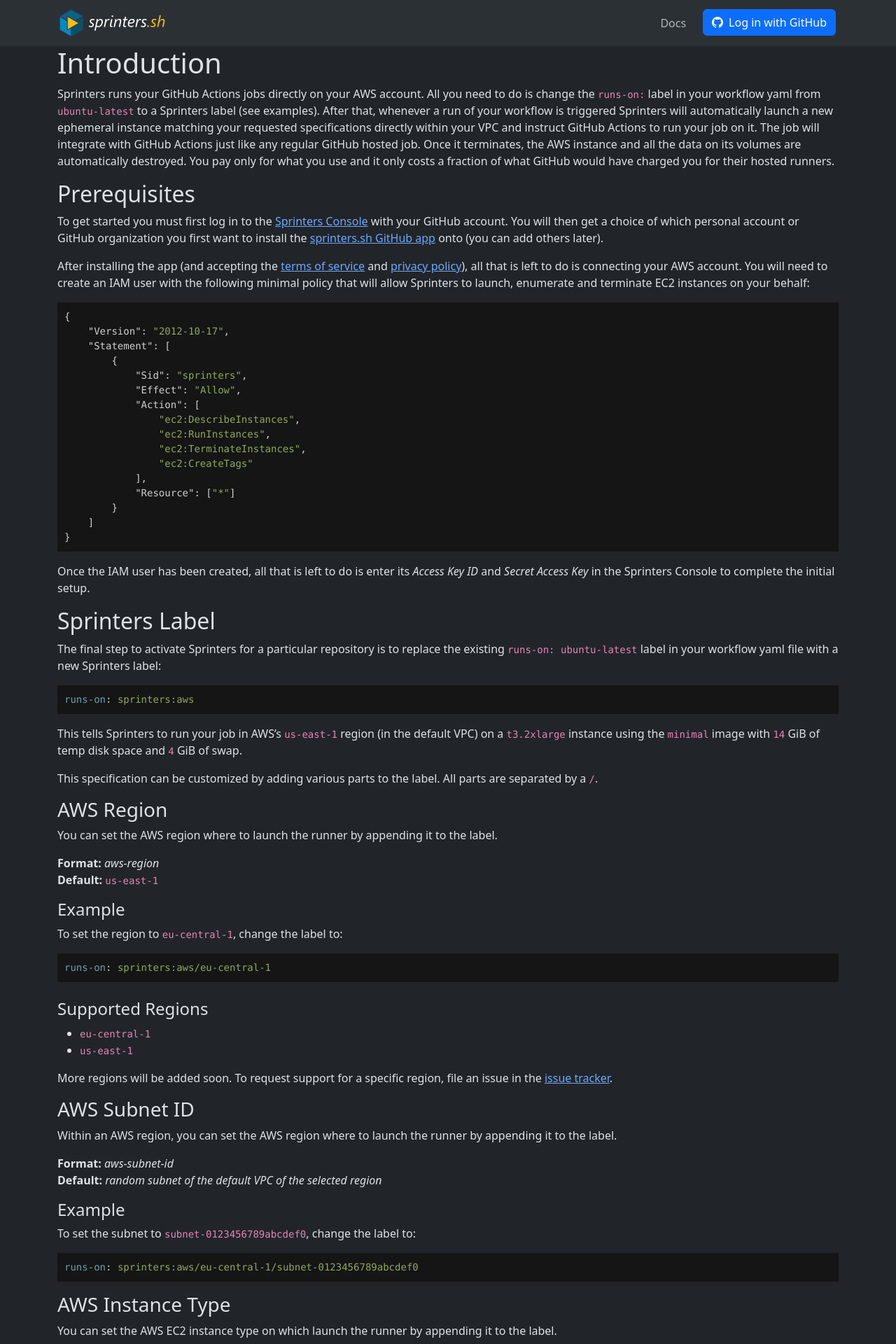
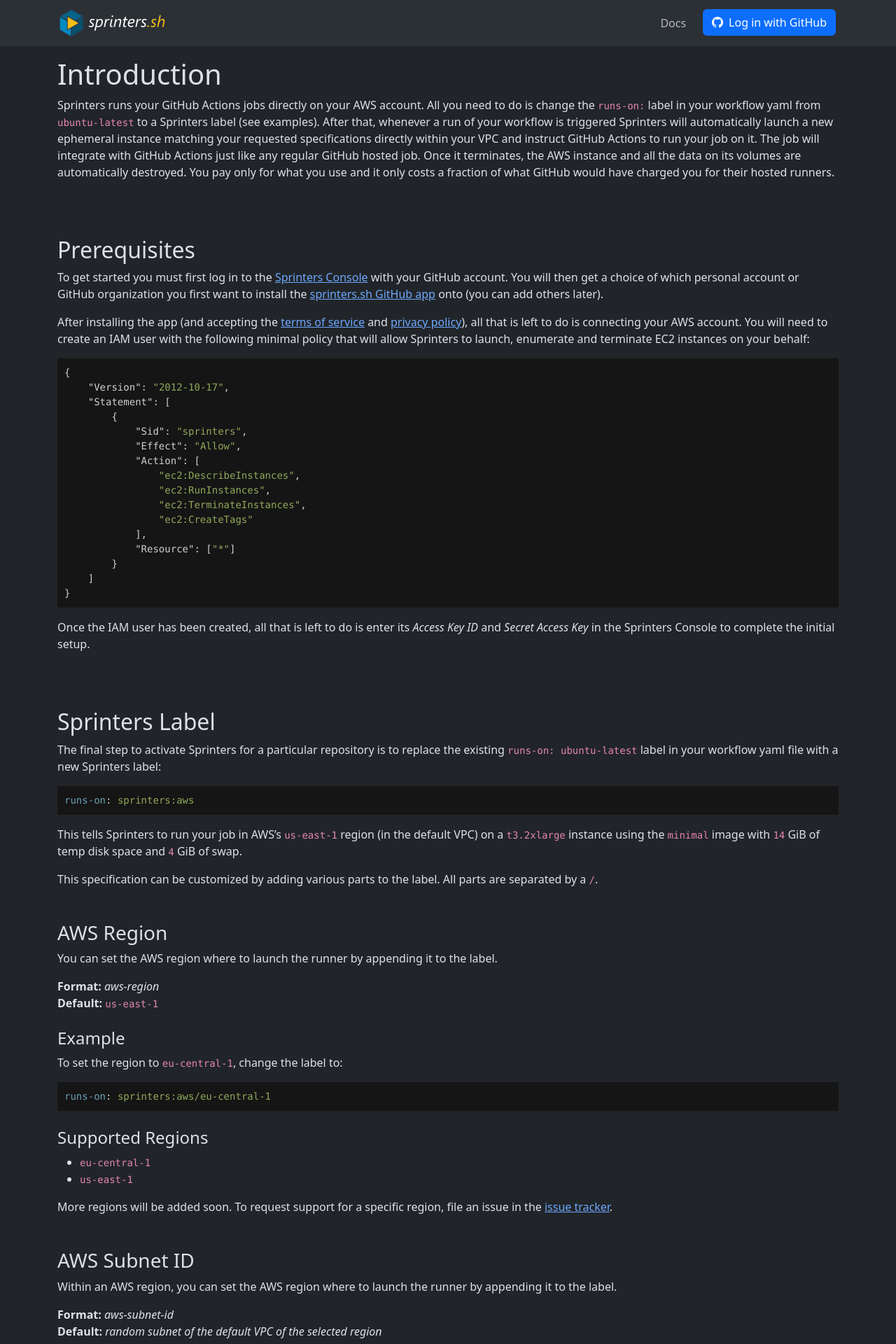
Before and after one commit to sprinters-sh/sprinters.sh, a Jekyll site: the page built from docs.md, in a window 1280 px wide. Shown: the top 1920 px of the page at 70% size. Built offline with Jekyll 4.4.1, drawn with Linux system fonts in a browser that asks for light colours.

Commit message:
Added docs for Sprinters label

````diff
--- a/assets/sprinters.css
+++ b/assets/sprinters.css
@@ -1,9 +1,27 @@
 .fs-0 {
     font-size: calc(1.5rem + 1.5vw) !important;
 }
+.fs-7 {
+    font-size: 0.875rem !important;
+}
+.fs-8 {
+    font-size: 0.765rem !important;
+}
+.fs-9 {
+    font-size: 0.670rem !important;
+}
 
-.fs-7 {
-    font-size: 0.75rem !important;
+.mt-6 {
+    margin-top: 5rem !important;
+}
+.mt-7 {
+    margin-top: 7.5rem !important;
+}
+.mb-6 {
+    margin-bottom: 5rem !important;
+}
+.mb-7 {
+    margin-bottom: 7.5rem !important;
 }
 
 .pt-6 {
--- a/docs.md
+++ b/docs.md
@@ -4,6 +4,8 @@
 ---
 
 # Introduction
+{: .mt-3 }
+
 Sprinters runs your GitHub Actions jobs directly on your AWS account. All you need to do is change the `runs-on:` label in your
 workflow yaml from `ubuntu-latest` to a Sprinters label (see examples). After that, whenever a run of your workflow is
 triggered Sprinters will automatically launch a new ephemeral instance matching your requested specifications directly
@@ -13,6 +15,7 @@
 hosted runners.
 
 ## Prerequisites
+{: .mt-6 }
 
 To get started you must first log in to the [Sprinters Console](https://console.sprinters.sh/login) with your GitHub
 account. You will then get a choice of which personal account or GitHub organization you first want to install the
@@ -45,6 +48,7 @@
 Sprinters Console to complete the initial setup.
 
 ## Sprinters Label
+{: .mt-6 }
 
 The final step to activate Sprinters for a particular repository is to replace the existing `runs-on: ubuntu-latest`
 label in your workflow yaml file with a new Sprinters label:
@@ -59,12 +63,14 @@
 This specification can be customized by adding various parts to the label. All parts are separated by a `/`.
 
 ### AWS Region
+{: .mt-5 }
 You can set the AWS region where to launch the runner by appending it to the label.
 
 **Format:** _aws-region_\
 **Default:** `us-east-1`
 
 #### Example
+{: .mt-4 }
 To set the region to `eu-central-1`, change the label to:
 
 ```yaml
@@ -79,12 +85,14 @@
 More regions will be added soon. To request support for a specific region, file an issue in the [issue tracker](https://github.com/sprinters-sh/sprinters/issues).
 
 ### AWS Subnet ID
+{: .mt-5 }
 Within an AWS region, you can set the AWS region where to launch the runner by appending it to the label.
 
 **Format:** _aws-subnet-id_\
 **Default:** _random subnet of the default VPC of the selected region_
 
 #### Example
+{: .mt-4 }
 To set the subnet to `subnet-0123456789abcdef0`, change the label to:
 
 ```yaml
@@ -92,12 +100,14 @@
 ```
 
 ### AWS Instance Type
+{: .mt-5 }
 You can set the AWS EC2 instance type on which launch the runner by appending it to the label.
 
 **Format:** _aws-instance-type_\
 **Default:** `t3.2xlarge`
 
 #### Example
+{: .mt-4 }
 To set the instance type to `m7i.8xlarge`, change the label to:
 
 ```yaml
@@ -114,12 +124,14 @@
 More instance families will be added soon. To request support for a specific instance family, file an issue in the [issue tracker](https://github.com/sprinters-sh/sprinters/issues).
 
 ### Image
+{: .mt-5 }
 You can set the image for the runner by appending it to the label.
 
 **Format:** image=_image-name_\
 **Default:** `minimal` for the CPU architecture of the selected AWS instance type.
 
 #### Example
+{: .mt-4 }
 To set the image to `ubuntu-22.04`, change the label to:
 
 ```yaml
@@ -127,6 +139,7 @@
 ```
 
 #### Supported Image Types
+{: .mt-4 }
 
 | Type | Arch | Description |
 +-|-|-+
@@ -136,12 +149,14 @@
 {: .table }
 
 ### Temp Disk Space
+{: .mt-5 }
 You can set the temp disk space available for the runner from `1` GiB to `16384` GiB by appending it to the label.
 
 **Format:** temp=_size-in-gib_\
 **Default:** `14`
 
 #### Example
+{: .mt-4 }
 To set the temp disk space to `512` GiB, change the label to:
 
 ```yaml
@@ -149,12 +164,14 @@
 ```
 
 ### Swap
+{: .mt-5 }
 You can set the swap size for the runner from `1` GiB to `16384` GiB by appending it to the label.
 
 **Format:** swap=_size-in-gib_\
 **Default:** `4`
 
 #### Example
+{: .mt-4 }
 To set the swap size to `64` GiB, change the label to:
 
 ```yaml
````
